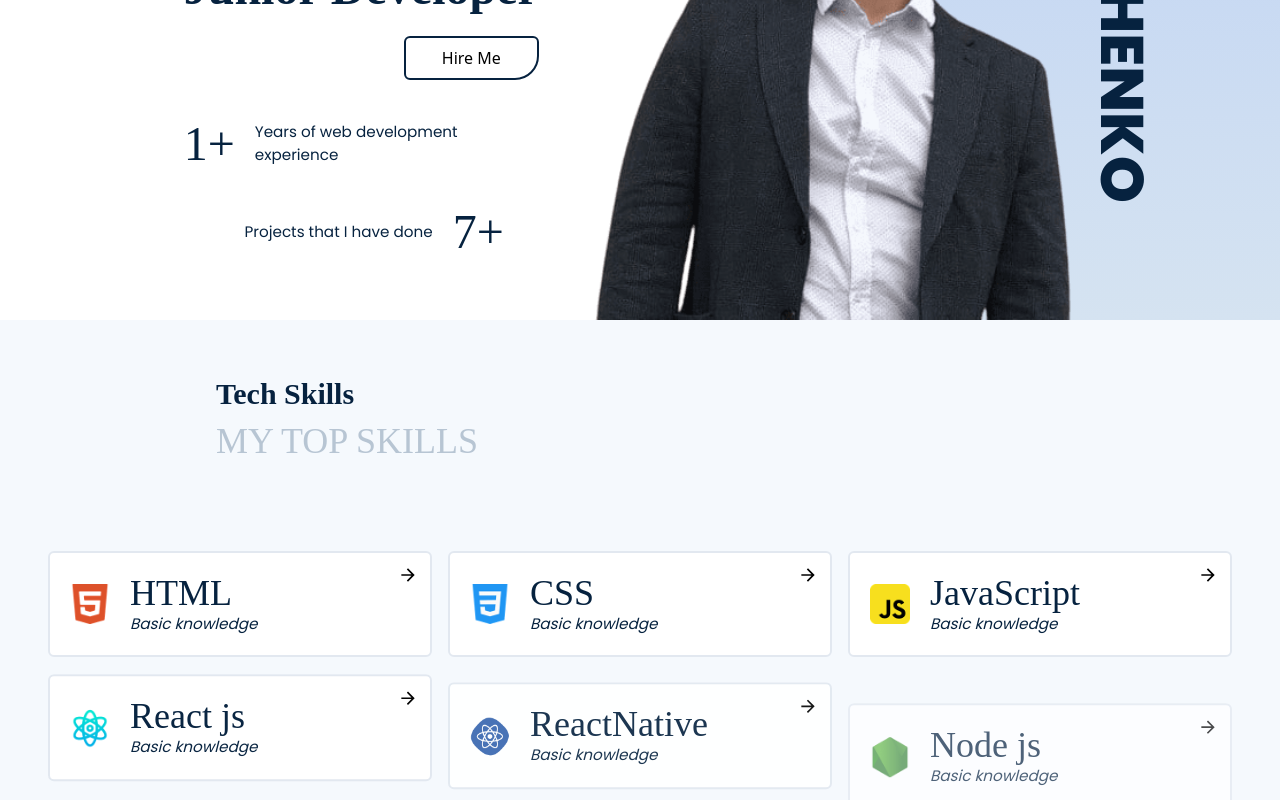
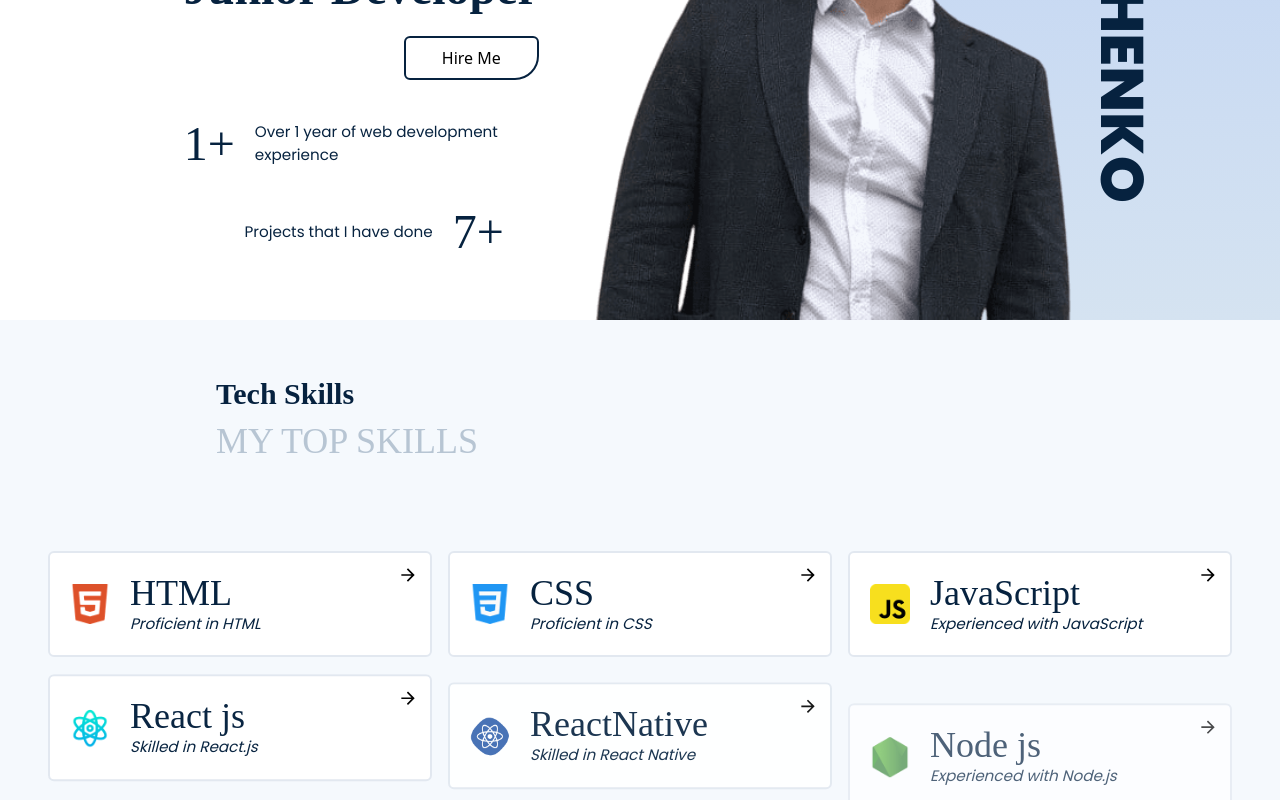
Before and after one commit to OlexiiA/My_React_Portfolio, a React (Vite) app: page / in a window 1280 px wide. Shown: the part 480-1280 px from the top of the page. Built offline with nearby package versions, Linux system fonts and the light colour scheme; a web font is replaced by a local one.

Commit message:
fixed portfolio

```diff
--- a/src/Content.js
+++ b/src/Content.js
@@ -68,7 +68,7 @@ export const content = {
     hero_content: [
       {
         count: "1+",
-        text: "Years of web development experience",
+        text: "Over 1 year of web development experience",
       },
       {
         count: "7+",
@@ -82,32 +82,32 @@ export const content = {
     skills_content: [
       {
         name: "HTML",
-        para: "Basic knowledge",
+        para: "Proficient in HTML",
         logo: html,
       },
       {
         name: "CSS",
-        para: "Basic knowledge",
+        para: "Proficient in CSS",
         logo: css,
       },
       {
         name: "JavaScript",
-        para: "Basic knowledge",
+        para: "Experienced with JavaScript",
         logo: js,
       },
       {
         name: "React js",
-        para: "Basic knowledge",
+        para: "Skilled in React.js",
         logo: reactjs,
       },
       {
         name: "ReactNative",
-        para: "Basic knowledge",
+        para: "Skilled in React Native",
         logo: native,
       },
       {
         name: "Node js",
-        para: "Basic knowledge",
+        para: "Experienced with Node.js",
         logo: nodejs,
       },
     ],
```
